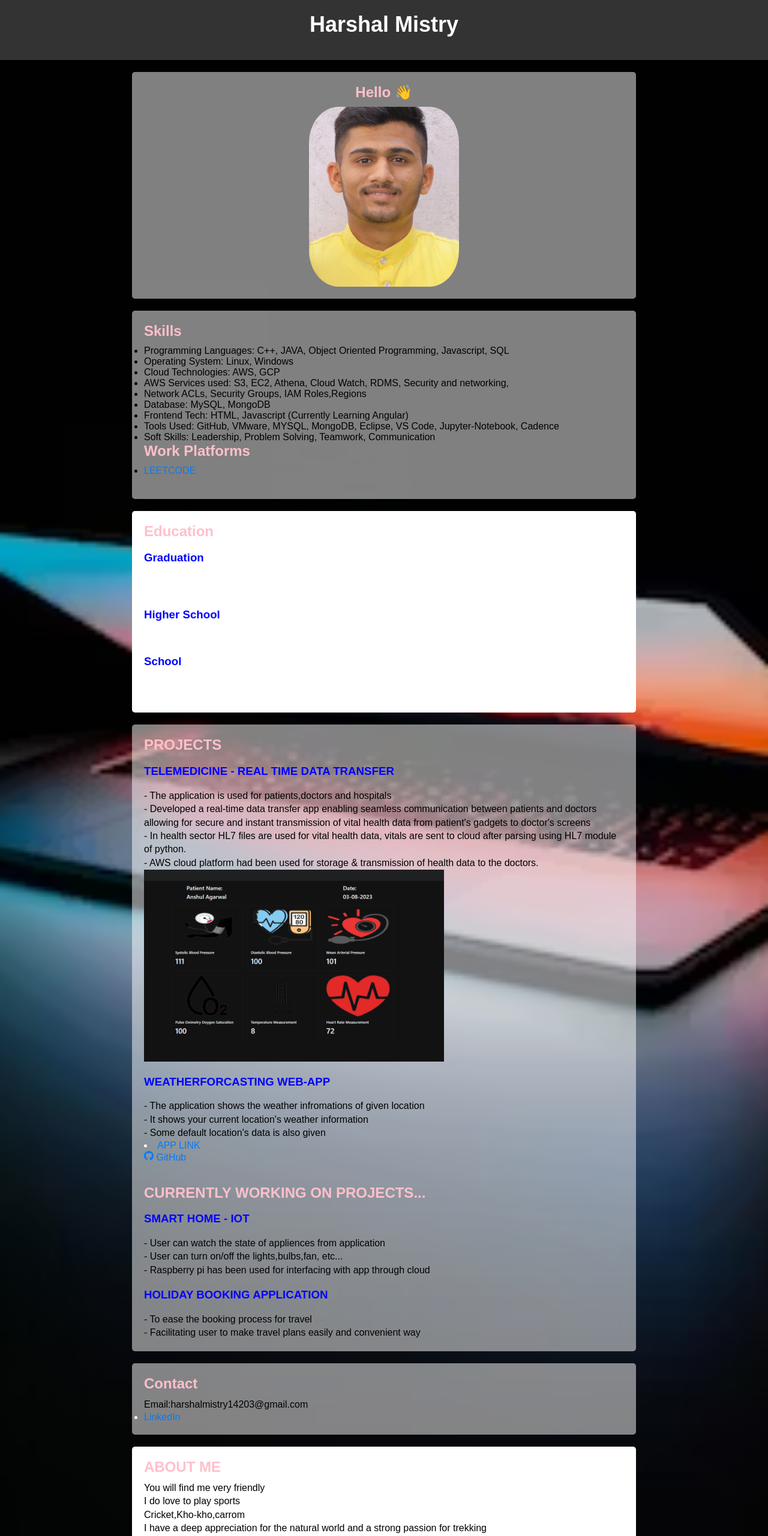
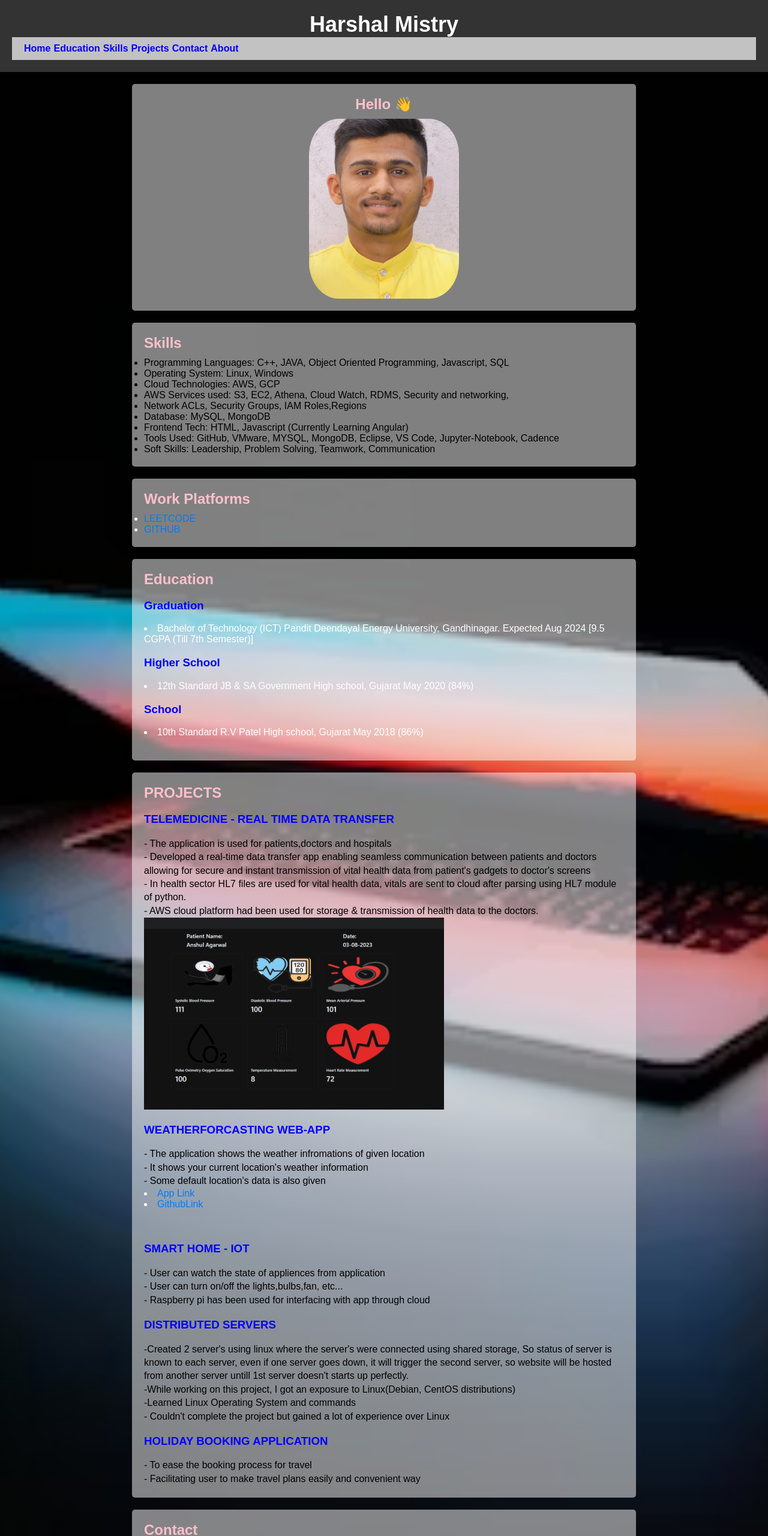
Before and after one commit to Harshal142003/myportfolio, a plain HTML site: page portfolio.html in a window 1280 px wide. Shown: the top 2561 px of the page at 60% size. Drawn offline with Linux system fonts and the light colour scheme.

Commit message:
committed on 11/5/24

```diff
--- a/portfolio.html
+++ b/portfolio.html
@@ -21,7 +21,10 @@
     /* CSS to make the #about section transparent */
     #about,
     #skills,
+    #Education,
     #projects,
+    #aboutme,
+    #workplatforms,
     #contact {
       background-color: rgba(255, 255, 255, 0.5);
       /* Adjust the alpha value as needed */
@@ -47,6 +50,35 @@
     p {
       color: black;
     }
+
+    /* Style for the navigation */
+    nav {
+      background-color: rgba(255, 255, 255, 0.7);
+      /* Adjust the alpha value as needed */
+      padding: 10px 20px;
+    }
+
+    nav ul {
+      display: flex;
+
+      list-style-type: none;
+      margin: 0;
+      padding: 0;
+    }
+
+    nav ul li {
+      margin-right: 5px;
+    }
+
+    nav ul li a {
+      text-decoration: none;
+      color: blue;
+    }
+
+    nav ul li a:hover {
+      color: #0000ff;
+      /* Change color on hover */
+    }
   </style>
 </head>
 
@@ -56,22 +88,21 @@
     <nav>
       <ul style="color: blue">
         <li><a href="index.html">Home</a></li>
-        <li><a href="#Education"></a></li>
+        <li><a href="#Education">Education</a></li>
         <li><a href="#skills">Skills</a></li>
         <li><a href="#projects">Projects</a></li>
         <li><a href="#contact">Contact</a></li>
-        <li><a href="#aboutme">About Me</a></li>
-        <li><a href="#about"></a></li>
+        <li><a href="#aboutme">About</a></li>
 
       </ul>
     </nav>
   </header>
 
-  <section id="about">
+  <section id="about" style="text-align: center;">
     <h2>Hello 👋</h2>
+    <img src="2F3A0583.jpg" alt="Harshal Mistry" style="max-width: 300px; display: block; margin: 0 auto;" />
+  </section>
 
-    <img src="2F3A0583.jpg" alt="Harshal Mistry" />
-  </section>
 
   <section id="skills">
     <h2>Skills</h2>
@@ -87,16 +118,17 @@
       <li>Frontend Tech: HTML, Javascript (Currently Learning Angular) </li>
       <li>Tools Used: GitHub, VMware, MYSQL, MongoDB, Eclipse, VS Code, Jupyter-Notebook, Cadence</li>
       <li>Soft Skills: Leadership, Problem Solving, Teamwork, Communication</li>
-
+    </ul>
+  </section>
+  <section id="workplatforms">
+    <ul>
       <h2>Work Platforms</h2>
 
 
       <li><a href="https://leetcode.com/Harshal143/">LEETCODE</a></li>
-
-
-      <br>
-
-
+      <li><a href="https://www.geeksforgeeks.org/user/harshal_143/>">GITHUB</a></li>
+    </ul>
+  </section>
   </section>
   <section id="Education">
     <h2>Education</h2>
@@ -107,12 +139,12 @@
     <li>Bachelor of Technology
       (ICT)
       Pandit Deendayal Energy University,
-      Gandhinagar
-      Expected Aug 2024 9.5 CGPA (Till 7th Semester)</li>
+      Gandhinagar.
+      Expected Aug 2024 [9.5 CGPA (Till 7th Semester)]</li>
     <h3>Higher School</h3>
-    <li>12th Standard JB & SA Government High school, Gujarat May 2020 84%</li>
+    <li>12th Standard JB & SA Government High school, Gujarat May 2020 (84%)</li>
     <h3>School </h3>
-    <li>10th Standard R.V Patel High school, Gujarat May 2018 86%</li>
+    <li>10th Standard R.V Patel High school, Gujarat May 2018 (86%)</li>
     <br>
 
 
@@ -142,21 +174,17 @@
 
       <div>
         <li>
-          <a href="https://weatherforcastingharshal.netlify.app/">APP LINK</a>
+          <a href="https://weatherforcastingharshal.netlify.app/">App Link</a>
         </li>
-        <a href="https://github.com/Harshal142003/WEATHER__APP">
-          <svg xmlns="http://www.w3.org/2000/svg" width="16" height="16" fill="currentColor" class="bi bi-github"
-            viewBox="0 0 16 16">
-            <path
-              d="M8 0C3.58 0 0 3.58 0 8c0 3.54 2.29 6.53 5.47 7.59.4.07.55-.17.55-.38 0-.19-.01-.82-.01-1.49-2.01.37-2.53-.49-2.69-.94-.09-.23-.48-.94-.82-1.13-.28-.15-.68-.52-.01-.53.63-.01 1.08.58 1.23.82.72 1.21 1.87.87 2.33.66.07-.52.28-.87.51-1.07-1.78-.2-3.64-.89-3.64-3.95 0-.87.31-1.59.82-2.15-.08-.2-.36-1.02.08-2.12 0 0 .67-.21 2.2.82.64-.18 1.32-.27 2-.27.68 0 1.36.09 2 .27 1.53-1.04 2.2-.82 2.2-.82.44 1.1.16 1.92.08 2.12.51.56.82 1.27.82 2.15 0 3.07-1.87 3.75-3.65 3.95.29.25.54.73.54 1.48 0 1.07-.01 1.93-.01 2.2 0 .21.15.46.55.38A8.013 8.013 0 0 0 16 8c0-4.42-3.58-8-8-8z" />
-          </svg>
-          GitHub
+        <li>
+          <a href="https://github.com/Harshal142003/WEATHER__APP">GithubLink
+        </li>
         </a>
       </div>
 
     </div>
     <br><br>
-    <h2>CURRENTLY WORKING ON PROJECTS...</h2>
+
     <!-- Project 1 -->
 
     <div class="project">
@@ -164,6 +192,20 @@
       <p>- User can watch the state of appliences from application</p>
       <p>- User can turn on/off the lights,bulbs,fan, etc...</p>
       <p>- Raspberry pi has been used for interfacing with app through cloud</p>
+
+
+    </div>
+    <div class="project">
+      <h3>DISTRIBUTED SERVERS</h3>
+      <p>-Created 2 server's using linux where the server's were connected using shared storage,
+        So status of server is known to each server, even if one server goes down, it will trigger
+        the second server, so website will be hosted from another server untill 1st server doesn't
+        starts up perfectly.
+      </p>
+      <p>-While working on this project, I got an exposure to Linux(Debian, CentOS distributions) </p>
+      <p>-Learned Linux Operating System and commands </p>
+      <p>- Couldn't complete the project but gained a lot of experience over Linux</p>
+
 
 
     </div>
@@ -180,20 +222,15 @@
   <section id="contact">
     <h2>Contact</h2>
     <p>Email:harshalmistry14203@gmail.com</p>
+  </section>
 
-    <ul>
-      <li>
-        <a href="https://www.linkedin.com/in/harshal-mistry-a5510b22a/">LinkedIn</a>
-      </li>
-
-    </ul>
-  </section>
   <section id="aboutme">
     <h2>ABOUT ME</h2>
-    <p>You will find me very friendly</p>
-    <p>I do love to play sports</p>
-    <p>Cricket,Kho-kho,carrom</p>
-    <p>
+    <p>- I am Passionate for technologies and Business Management</p>
+    <p>- Love to work under pressurized Environment </p>
+    <p>- Continues learning new technologies in spare time</p>
+    <p>- Sports: Cricket, Kho-kho, Carrom, Pool</p>
+    <p>-
       I have a deep appreciation for the natural world and a strong passion for trekking</p>
   </section>
   <!-- Other sections go here -->
```
Also changed, not shown: index.html (+38 -18 lines).
